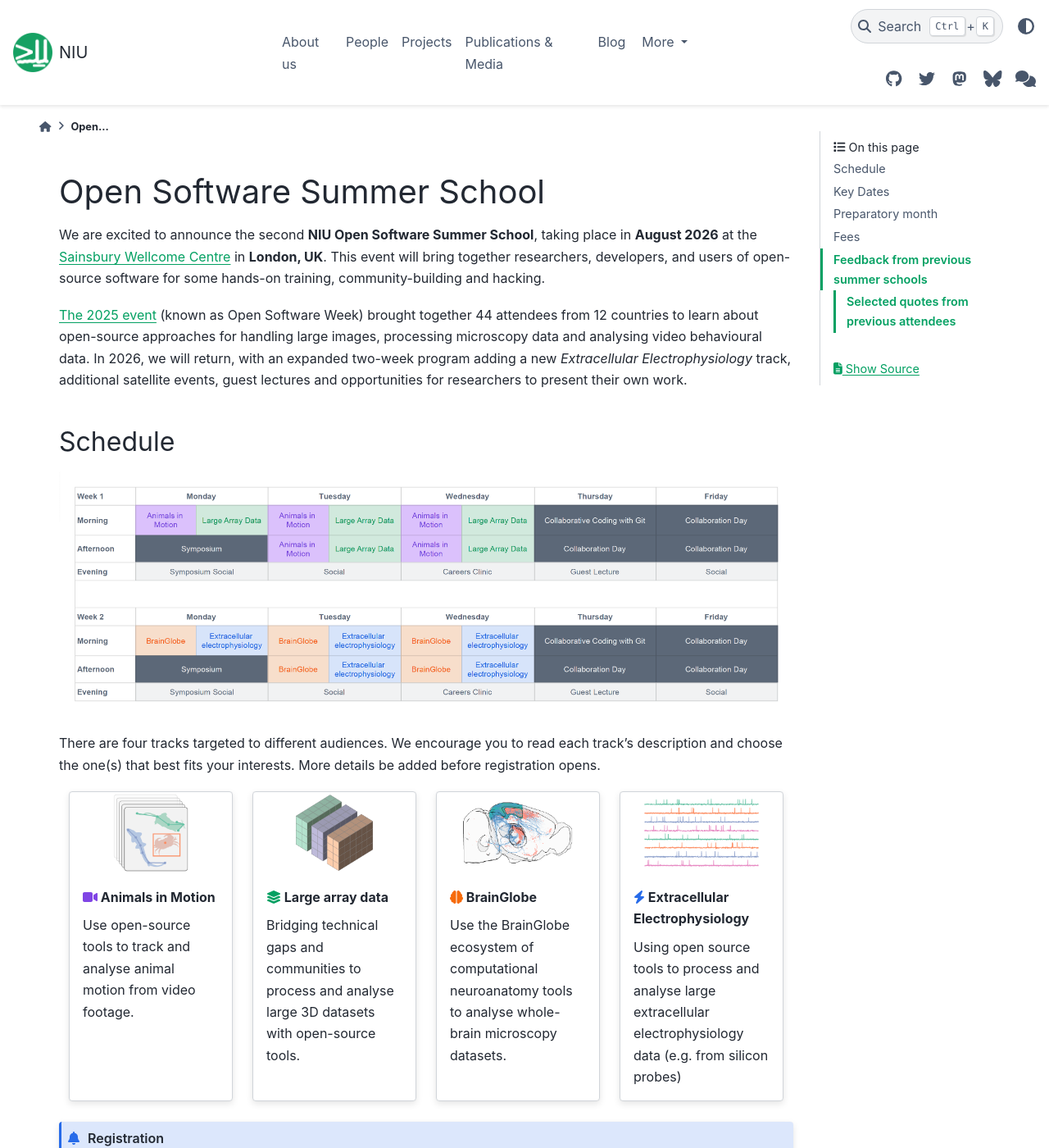
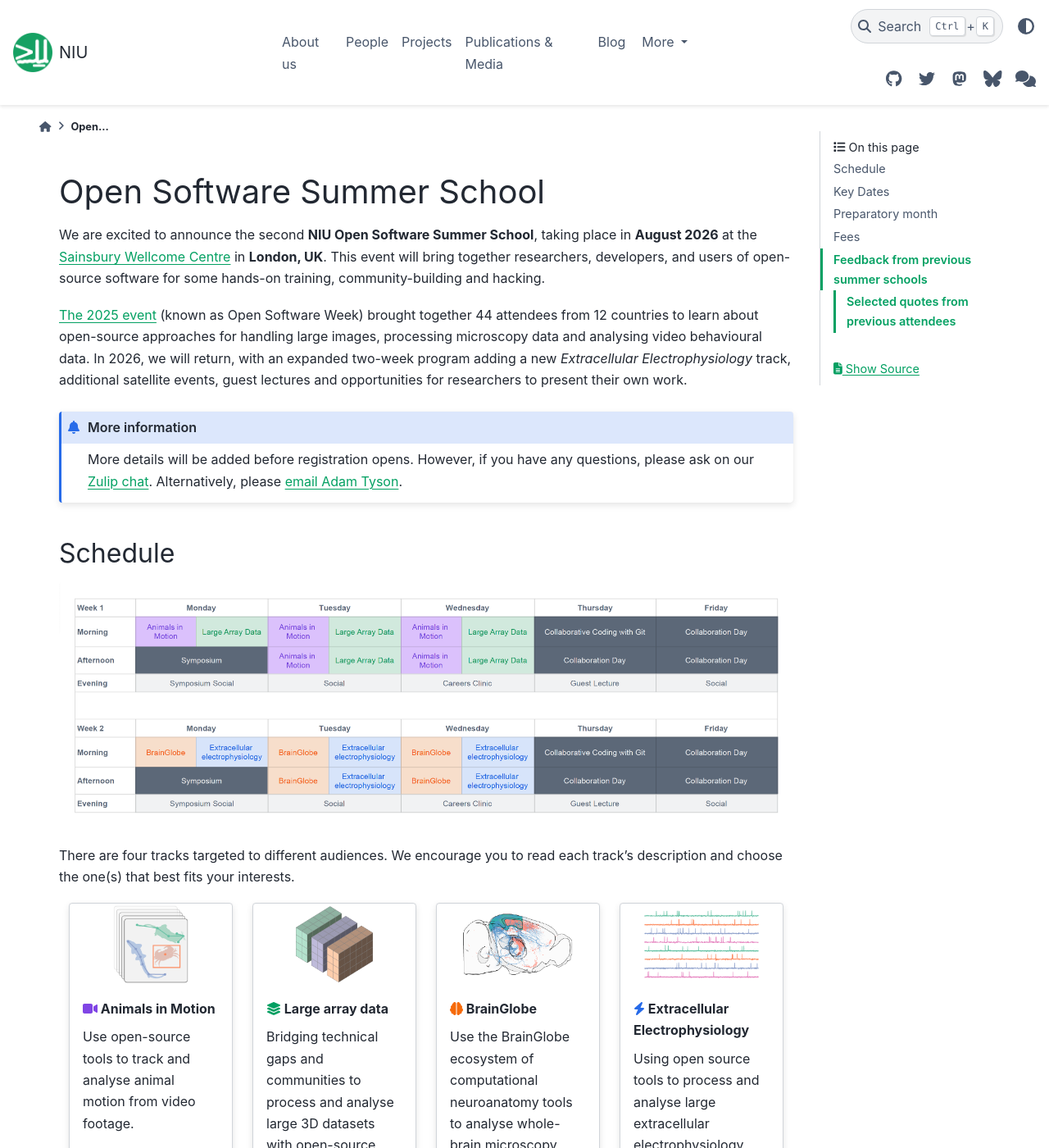
Before and after one commit to neuroinformatics-unit/neuroinformatics-unit.github.io, a Sphinx documentation site: the page built from docs/source/open-software-summer-school/index.md, in a window 1280 px wide and 1400 px high. Shown: the whole window at 82% size. Built offline with Sphinx 7.4.7 and the PyData theme 0.15.4, drawn with Linux system fonts in a browser that asks for light colours; nearby versions of some CDN libraries.

Commit message:
Add a note about getting in touch

```diff
--- a/docs/source/open-software-summer-school/index.md
+++ b/docs/source/open-software-summer-school/index.md
@@ -10,13 +10,19 @@
 In 2026, we will return, with an expanded two-week program adding a new *Extracellular Electrophysiology* track,
 additional satellite events, guest lectures and opportunities for researchers to present their own work.
 
+:::{admonition} More information
+:class: info
+More details will be added before registration opens.
+However, if you have any questions, please ask on our [Zulip chat](https://neuroinformatics.zulipchat.com/#narrow/channel/542225-Open-Software-Summer-School).
+Alternatively, please <a href="mailto:adam.tyson@ucl.ac.uk ?subject=Open Software Summer School">email Adam Tyson</a>.
+:::
+
 ## Schedule
 ![](/_static/osw_images/OSSS_2026_schedule.png)
 
 
 There are four tracks targeted to different audiences.
-We encourage you to read each track's description and choose the one(s) that best fits your interests. More details
-be added before registration opens.
+We encourage you to read each track's description and choose the one(s) that best fits your interests.
 
 :::: {grid} 1 1 2 4
 
```
